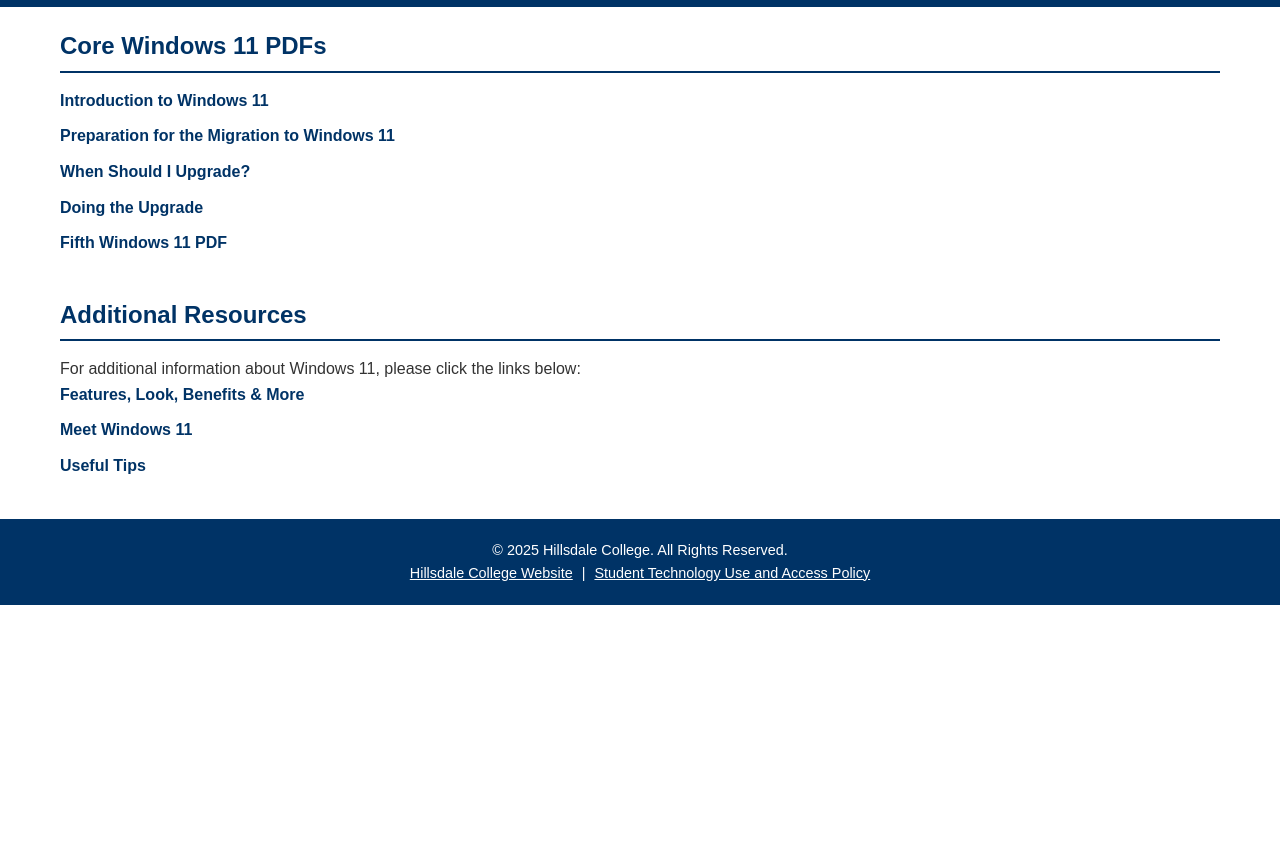
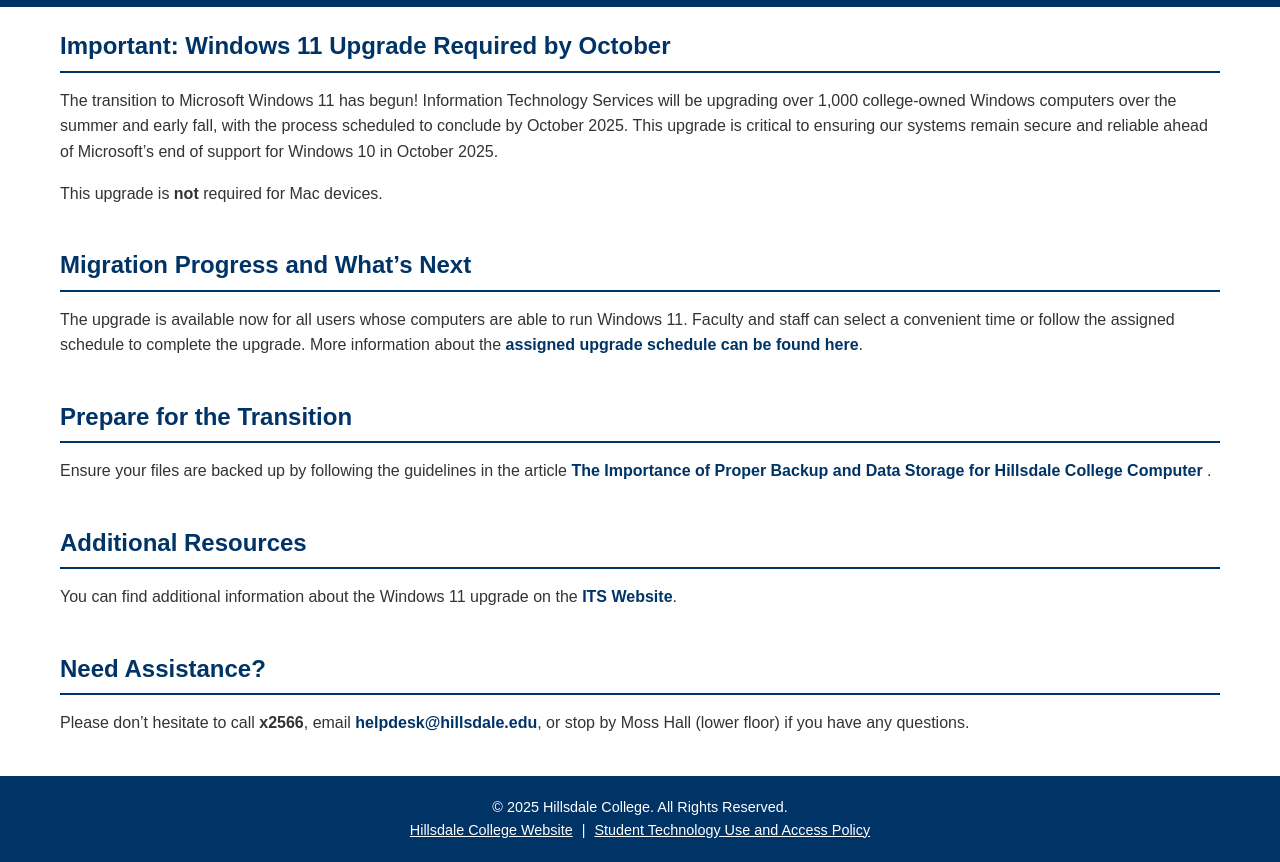
Before and after one commit to Hillsdale-College-Master/itswebsite, a plain HTML site: page windows11-upgrade.html in a window 1280 px wide. Shown: the part 51-913 px from the top of the page. Before the commit the page ends 800 px from the top, so only its background shows below. Drawn offline with Linux system fonts and the light colour scheme.

Commit message:
Content edits
Updating content

```diff
--- a/windows11-upgrade.html
+++ b/windows11-upgrade.html
@@ -14,9 +14,9 @@
     .container { max-width: 1200px; margin: 20px auto; padding: 0 20px; }
     .section { margin-bottom: 40px; }
     .section h2 { margin-bottom: 15px; padding-bottom: 5px; border-bottom: 2px solid #003366; color: #003366; }
-    .section ul { list-style: none; padding: 0; }
-    .section li { margin-bottom: 10px; }
-    .section a { text-decoration: none; color: #003366; font-weight: bold; }
+    .section p { margin-bottom: 1em; }
+    .section a { color: #003366; text-decoration: none; font-weight: bold; }
+    .section a:hover { text-decoration: underline; }
     footer { background-color: #003366; color: #fff; padding: 20px; text-align: center; font-size: 0.9rem; }
     footer a { color: #fff; text-decoration: underline; margin: 0 5px; }
     @media (max-width: 768px) {
@@ -32,39 +32,58 @@
   </header>
 
   <div class="container">
-    <!-- Core PDF Resources -->
+    <!-- Important Notice -->
     <section class="section">
-      <h2>Core Windows 11 PDFs</h2>
-      <ul>
-        <li><a href="/assets-static/Introduction_to_Windows11.pdf" target="_blank">Introduction to Windows 11</a></li>
-        <li><a href="/assets-static/Preparation_for_Migration_to_Windows11.pdf" target="_blank">Preparation for the Migration to Windows 11</a></li>
-        <li><a href="/assets-static/When_Should_I_Upgrade.pdf" target="_blank">When Should I Upgrade?</a></li>
-        <li><a href="/assets-static/Doing_the_Upgrade.pdf" target="_blank">Doing the Upgrade</a></li>
-        <li><a href="/assets-static/Your_Fifth_Document.pdf" target="_blank">Fifth Windows 11 PDF</a></li>
-      </ul>
+      <h2>Important: Windows 11 Upgrade Required by October</h2>
+      <p>
+        The transition to Microsoft Windows 11 has begun! Information Technology Services will be
+        upgrading over 1,000 college‑owned Windows computers over the summer and early fall, with
+        the process scheduled to conclude by October 2025. This upgrade is critical to ensuring
+        our systems remain secure and reliable ahead of Microsoft’s end of support for Windows 10
+        in October 2025.
+      </p>
+      <p>This upgrade is <strong>not</strong> required for Mac devices.</p>
+    </section>
+
+    <!-- Migration Progress -->
+    <section class="section">
+      <h2>Migration Progress and What’s Next</h2>
+      <p>
+        The upgrade is available now for all users whose computers are able to run Windows 11.
+        Faculty and staff can select a convenient time or follow the assigned schedule to
+        complete the upgrade. More information about the <a href="/assets-static/2025-04-18-windows-11-upgrade-schedule-v1_0.pdf" target="_blank">assigned upgrade schedule can be found
+        here</a>.
+      </p>
+    </section>
+
+    <!-- Preparation -->
+    <section class="section">
+      <h2>Prepare for the Transition</h2>
+      <p>
+        Ensure your files are backed up by following the guidelines in the article
+        <a href="/assets-static/2025-04-18-newsletter-attachment-importance-computer-backup-windows-11.pdf" target="_blank">
+          The Importance of Proper Backup and Data Storage for Hillsdale College Computer
+        </a>.
+      </p>
     </section>
 
     <!-- Additional Resources -->
     <section class="section">
       <h2>Additional Resources</h2>
-      <p>For additional information about Windows 11, please click the links below:</p>
-      <ul>
-        <li>
-          <a href="https://www.microsoft.com/en-us/windows/windows-11" target="_blank">
-            Features, Look, Benefits & More
-          </a>
-        </li>
-        <li>
-          <a href="https://support.microsoft.com/en-us/meetwindows11" target="_blank">
-            Meet Windows 11
-          </a>
-        </li>
-        <li>
-          <a href="https://www.microsoft.com/en-us/windows/tips/" target="_blank">
-            Useful Tips
-          </a>
-        </li>
-      </ul>
+      <p>
+        You can find additional information about the Windows 11 upgrade on the
+        <a href="https://its.hillsdale.edu/windows11" target="_blank">ITS Website</a>.
+      </p>
+    </section>
+
+    <!-- Support Contact -->
+    <section class="section">
+      <h2>Need Assistance?</h2>
+      <p>
+        Please don’t hesitate to call <strong>x2566</strong>, email
+        <a href="mailto:helpdesk@hillsdale.edu">helpdesk@hillsdale.edu</a>, or stop by
+        Moss Hall (lower floor) if you have any questions.
+      </p>
     </section>
   </div>
 
```
Also changed, not shown: index.html (+30 -9 lines).
